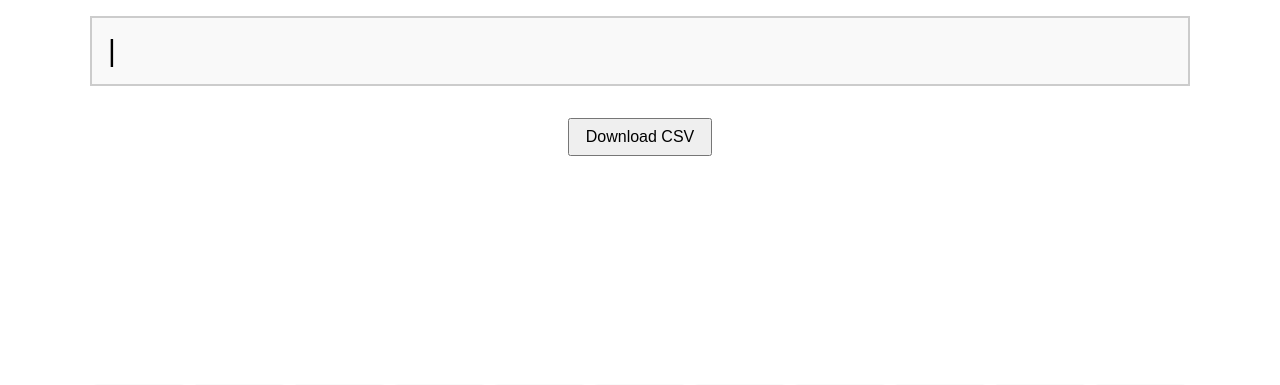
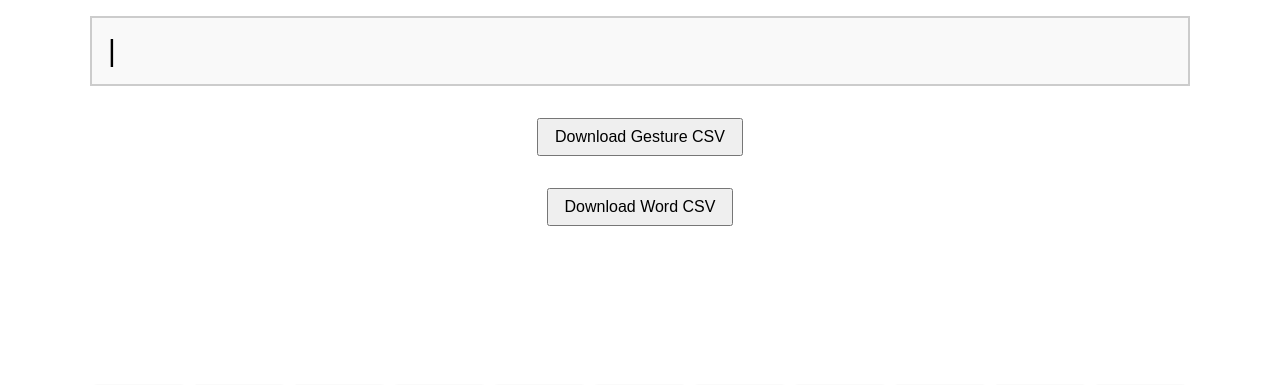
Before and after one commit to siddharth-padakanti/SwipeTyping-CHI2026, a Flask app: page /typing/interface in a window 1280 px wide. Shown: the top 385 px of the page. Run offline with Flask 3, Linux system fonts and the light colour scheme.

Commit message:
Added separate logs Word and Sequence typed

```diff
--- a/static/js/process.js
+++ b/static/js/process.js
@@ -30,6 +30,7 @@ let interp_x = [];
 let interp_y = [];
 
 let gestureLogs = [];
+let wordLogs = [];
 
 const rows = [
   ["Q", "W", "E", "R", "T", "Y", "U", "I", "O", "P", "backspace"],
@@ -164,15 +165,6 @@ function setup() {
   });
 }
 
-document.getElementById("downloadCsvBtn").addEventListener("click", () => {
-  if (gestureLogs.length === 0) {
-    alert("No gestures recorded yet.");
-    return;
-  }
-  downloadGestureCSV();
-});
-
-
 function logGesture(type, startX, startY, endX, endY, startKey, endKey = null) {
   const now = new Date();
   const timestamp = now.toTimeString().split(" ")[0] + "." + now.getMilliseconds().toString().padStart(3, "0");
@@ -216,6 +208,54 @@ function downloadGestureCSV() {
   document.body.appendChild(link);
   link.click();
   document.body.removeChild(link);
+}
+
+document.getElementById("downloadCsvBtn").addEventListener("click", () => {
+  if (gestureLogs.length === 0) {
+    alert("No gestures recorded yet.");
+    return;
+  }
+  downloadGestureCSV();
+});
+
+function logWords() {
+  const now = new Date();
+  const timestamp = now.toTimeString().split(" ")[0] + "." + now.getMilliseconds().toString().padStart(3, "0");
+  const word = currentTypedWord || "";
+  const inputSequence = formattedInput.join(" ");
+
+  wordLogs.push([timestamp, word, inputSequence]);
+}
+
+// Download Word CSV function
+function downloadWordCSV() {
+  if (wordLogs.length === 0) {
+    alert("No words recorded yet.");
+    return;
+  }
+
+  let csvContent = "data:text/csv;charset=utf-8,";
+  csvContent += "Time,Word,Input Sequence\n";
+
+  wordLogs.forEach(row => {
+    csvContent += row.join(",") + "\n";
+  });
+
+  const encodedUri = encodeURI(csvContent);
+  const link = document.createElement("a");
+  link.setAttribute("href", encodedUri);
+
+  const now = new Date();
+  const filename = `word_log_${now.getMonth() + 1}-${now.getDate()}-${now.getFullYear()}__${now.getHours()}-${now.getMinutes()}-${now.getSeconds()}.csv`;
+  link.setAttribute("download", filename);
+  document.body.appendChild(link);
+  link.click();
+  document.body.removeChild(link);
+}
+
+const wordBtn = document.getElementById("downloadWordCsvBtn");
+if (wordBtn) {
+  wordBtn.addEventListener("click", downloadWordCSV);
 }
 
 function resizeCanvasToFit() {
@@ -780,6 +820,7 @@ function predict() {
     const sentence = typedWords.join("");
     display.innerHTML = sentence + currentTypedWord + '<span class="blinking-cursor">|</span>';
     predictionBar.innerHTML = "";
+    logWords();
     return;
   }
 
@@ -798,6 +839,7 @@ function predict() {
             currentTypedWord = prediction;
             const sentence = typedWords.join("");
             display.innerHTML = sentence + currentTypedWord + '<span class="blinking-cursor">|</span>';
+            logWords();
           } else {
             const box = document.createElement("div");
             box.className = "prediction";
@@ -808,6 +850,7 @@ function predict() {
               typedWords.push(" ");
               const sentence = typedWords.join("");
               display.innerHTML = sentence + '<span class="blinking-cursor">|</span>';
+              logWords();
               // clear all input
               clearInput();
             });
--- a/templates/index.html
+++ b/templates/index.html
@@ -190,7 +190,10 @@
       <button onclick="predict()">Predict</button>
     </div> -->
     <button id="downloadCsvBtn" style="margin: 1rem; padding: 0.5rem 1rem; font-size: 1rem;">
-      Download CSV
+      Download Gesture CSV
+    </button>
+    <button id="downloadWordCsvBtn" style="margin: 1rem; padding: 0.5rem 1rem; font-size: 1rem;">
+      Download Word CSV
     </button>
     <div class="output" id="currentWord"></div>
     <div id="prediction-bar" class="prediction-bar"></div>
```
